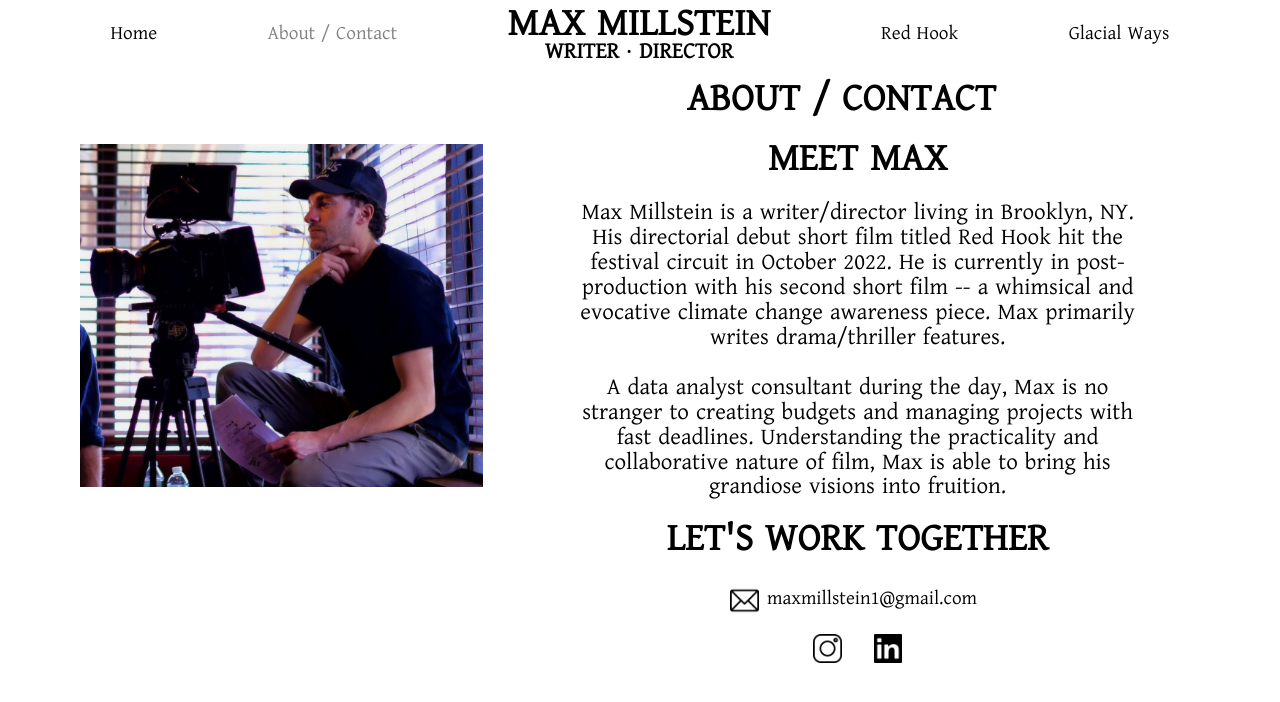
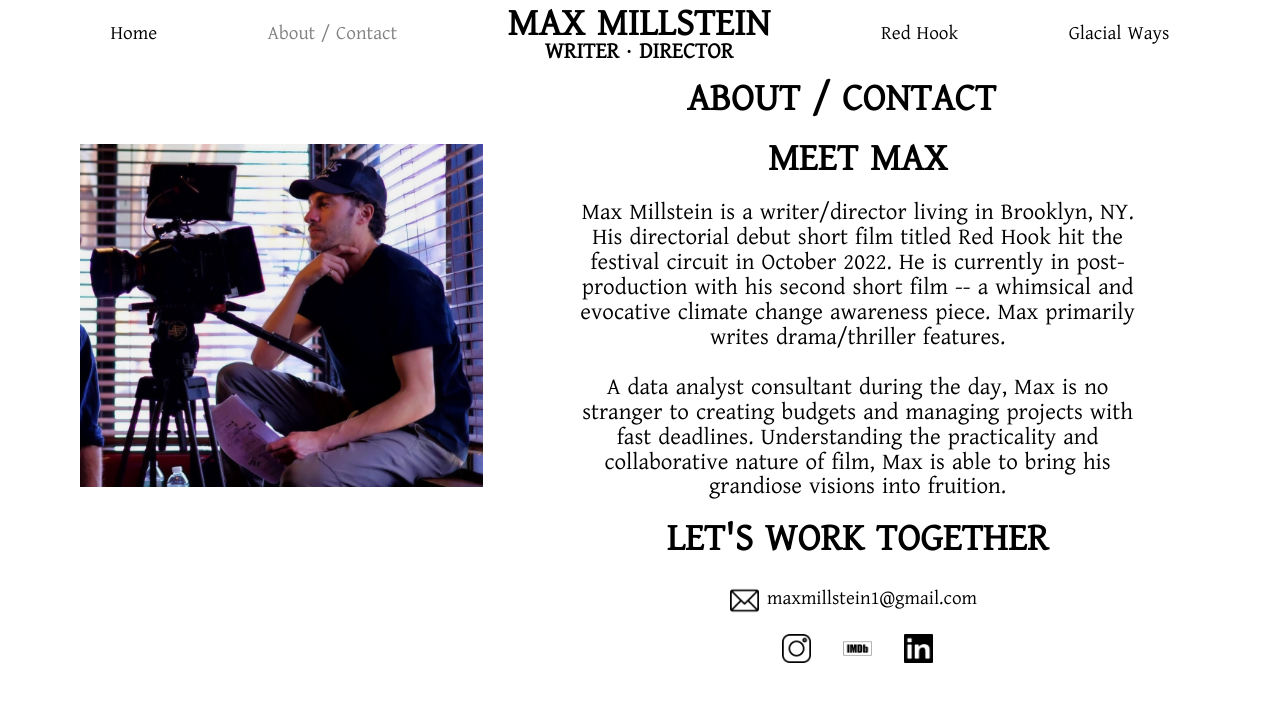
Before and after one commit to agubernikoff/mills-portfolio, a React (Create React App) app: page /about in a window 1280 px wide. Shown: the top 702 px of the page. Built offline with nearby package versions, Linux system fonts and the light colour scheme.

Commit message:
imdb links in linkedin links out

```diff
--- a/src/About.js
+++ b/src/About.js
@@ -2,7 +2,7 @@ import React from "react";
 import biopic from "./biopic.png";
 import email from "./email.png";
 import ig from "./ig.png";
-import vimeo from "./vimeo.png";
+import imdb from "./imdb.png";
 import linkedin from "./linkedin.png";
 
 function About() {
@@ -42,12 +42,12 @@ function About() {
               >
                 <img className="about-icon" src={ig} alt="instagram" />
               </a>
-              {/* <a
-                href="https://vimeo.com/user167894298"
+              <a
+                href="https://www.imdb.com/name/nm14213652/"
                 className="icon-container"
               >
-                <img className="about-icon" src={vimeo} alt="vimeo" />
-              </a> */}
+                <img className="about-icon" src={imdb} alt="imdb" />
+              </a>
               <a
                 href="https://www.linkedin.com/in/max-millstein-b399b7103/"
                 className="icon-container"
--- a/src/Footer.js
+++ b/src/Footer.js
@@ -2,7 +2,7 @@ import React from "react";
 import { useLocation } from "react-router-dom";
 import email from "./email.png";
 import ig from "./ig.png";
-import vimeo from "./vimeo.png";
+import imdb from "./imdb.png";
 import linkedin from "./linkedin.png";
 
 function Footer() {
@@ -19,15 +19,18 @@ function Footer() {
         >
           <img className="icon" src={ig} alt="instagram" />
         </a>
-        {/* <a href="https://vimeo.com/user167894298" className="icon-container">
-          <img className="icon" src={vimeo} alt="vimeo" />
-        </a> */}
         <a
+          href="https://www.imdb.com/name/nm14213652/"
+          className="icon-container"
+        >
+          <img className="icon" src={imdb} alt="imdb" />
+        </a>
+        {/* <a
           href="https://www.linkedin.com/in/max-millstein-b399b7103/"
           className="icon-container"
         >
           <img className="icon" src={linkedin} alt="linkedin" />
-        </a>
+        </a> */}
       </div>
     );
   else return null;
```
Also changed, not shown: src/imdb.png (added).
